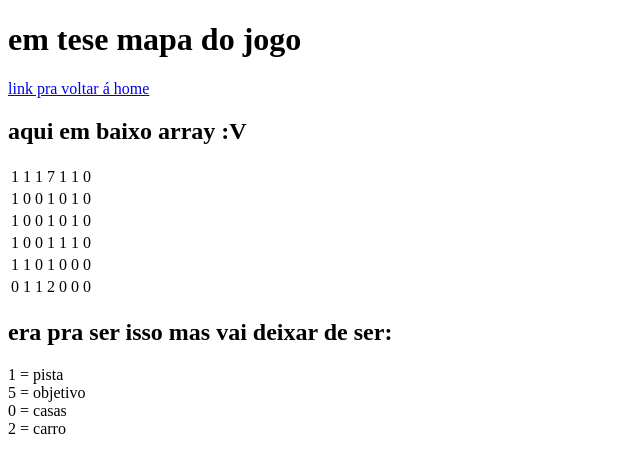
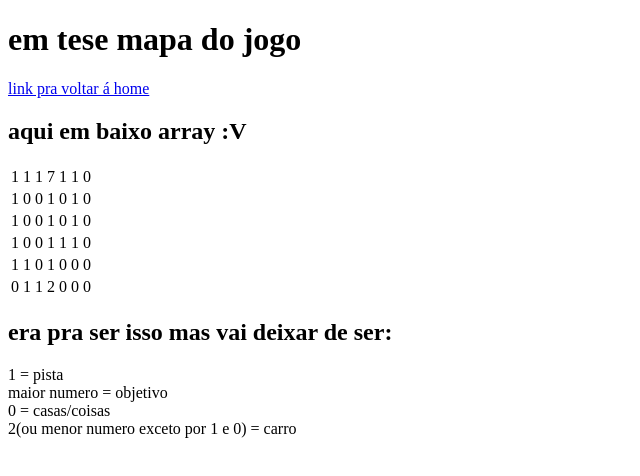
Before and after one commit to ianq1w1/WazeParticular, a SvelteKit app: page /cidade in a window 1280 px wide. Shown: the top 476 px of the page, without its empty margins (0-640 px from the left). Built offline with nearby package versions, Linux system fonts and the light colour scheme.

Commit message:
adição da leitura da posição x e y do carro e do ponto de parada/objetivo

```diff
--- a/src/routes/cidade/+page.svelte
+++ b/src/routes/cidade/+page.svelte
@@ -30,17 +30,44 @@ function rota (route){
     }
     var parada = maiorNum(route)
     var partida = carro(route)
-    console.log(parada)
-    // FUNÇÃO calculo do ponto A (paritda) até o ponto B (objetivo):
-  /*  for(i = i; i>= rua; i--){
-        for(j = j; j>=rua; j--){
-            if(parada >= rua){
-                console.log(route[i][j])
+
+    var xcarro = 0;
+    var ycarro = 0;
+
+    var xparada = 0;
+    var yparada = 0
+
+    // FUNÇÃO localização linha e coluna do carro
+    for(xcarro = 0; xcarro<route.length; xcarro++){
+        for(ycarro = 0; ycarro<route[xcarro].length; ycarro++){
+            if(route[xcarro][ycarro] == partida){
+                xcarro = xcarro;
+                ycarro = ycarro;
             }
         }
+    }
+    // FUNÇÃO localização linha e coluna do objetivo/parada
+    for(xparada = 0; xparada<route.length; xparada++){
+        for(yparada = 0; yparada<route[xparada].length; yparada++){
+            if(route[xparada][yparada] == parada){
+                xparada = xparada;
+                yparada = yparada;
+            }
+        }
+    }
 
-}*/
+
+    //FUNÇÃO REALOCAR POSIÇÃO DO CARRO
+
+  /*  for(route[xcarro] != route[xparada]; route[xcarro] <= route[xparada]; xcarro++){
+        for(route[ycarro] != route[yparada]; route[ycarro] <= route[yparada]; ycarro++){
+            if(route[xcarro][ycarro] <)
+        }
+    }*/
+
+
 }
+
 // pega o maior numero da array (objetivo)
 /**
      * @param {number[][]} cidade
@@ -51,7 +78,7 @@ function maiorNum(cidade){
     for (let i = 0; i < cidade.length; i++) {
             for(let j = 0; j<cidade[i].length+1; j++){
                 if(cidade[i][j] > maior){
-                    return maior = cidade[i][j];
+                     maior = cidade[i][j];
                 }
             }
         }
@@ -71,14 +98,11 @@ function carro(cidadezi){
                 }
             }
         }
-        //return menor;
-        console.log(menor);
+        return menor;
+
 }
 
-
-
 rota(city)
-
 
 </script>
 <h1>em tese mapa do jogo</h1>
@@ -100,8 +124,8 @@ rota(city)
 <h2>era pra ser isso mas vai deixar de ser:</h2>
 <p>  1 = pista
     <br>
-    5 = objetivo
+    maior numero = objetivo
     <br>
-    0 = casas
+    0 = casas/coisas
     <br>
-    2 = carro</p>
+    2(ou menor numero exceto por 1 e 0) = carro</p>
```
